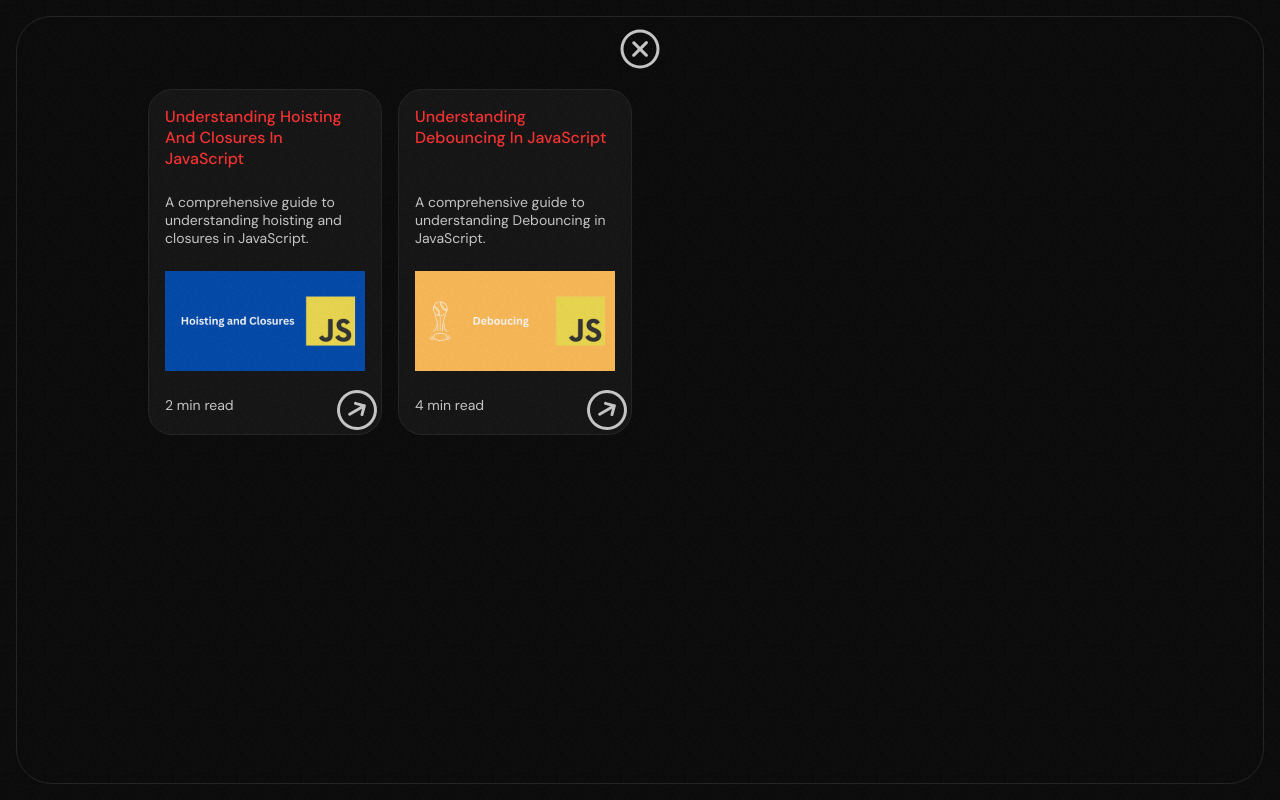
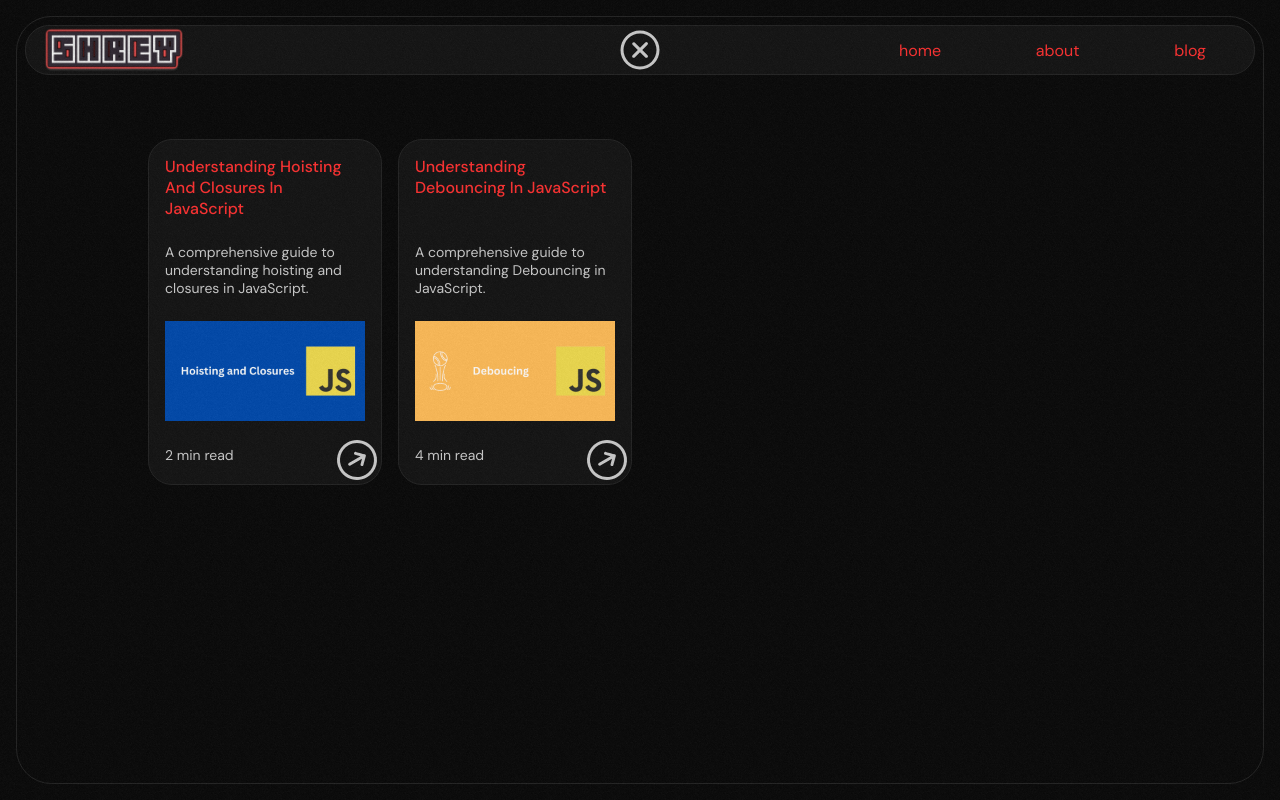
Before and after one commit to shreykr2802/bento-box-crispy, a SvelteKit app: page /blog in a window 1280 px wide. Built offline with nearby package versions, Linux system fonts and the light colour scheme.

Commit message:
blog changes

```diff
--- a/src/component/atoms/Carousel.svelte
+++ b/src/component/atoms/Carousel.svelte
@@ -2,7 +2,7 @@
 	import { onDestroy, onMount } from 'svelte';
 
 	export let slidesToDisplay;
-	export let showButtons = true;
+	export let showButtons = false;
 	let activeIndex = 0;
 	let carouselInner;
 	let carouselIndicators;
--- /dev/null
+++ b/src/component/atoms/Header.svelte
@@ -0,0 +1,70 @@
+<script>
+	import logo from '$lib/images/shrey-logo.png';
+	import CrossHomeButton from './CrossHomeButton.svelte';
+    export let goBackTo;
+</script>
+
+<header class="header">
+	<a class="logo" href="/">
+		<img src={logo} alt="logo" />
+    </a>
+	<div class="back">
+        <CrossHomeButton goBackTo={goBackTo}/>
+    </div>
+	<nav class="links">
+        <ul>
+            <li><a href="/">home</a></li>
+            <li><a href="/about">about</a></li>
+            <li><a href="/blog">blog</a></li>
+        </ul>
+    </nav>
+</header>
+
+<style lang="scss">
+	.header {
+		display: flex;
+		border: var(--box-border);
+		border-radius: var(--inner-box-border-radius);
+		background-color: var(--color-box-background);
+		height: 3rem;
+        align-items: center;
+        justify-content: space-between;
+        position: sticky;
+
+        .logo {
+            margin-left: 1rem;
+            display: flex;
+            align-items: center;
+            justify-content: center;
+            img {
+                height: 3rem;
+            }
+        }
+        .back {
+            margin-top: -3rem;
+        }
+        .links {
+            display: flex;
+            width: 25%;
+            margin-right: 3rem;
+            ul {
+                display: flex;
+                align-items: center;
+                justify-content: space-between;
+                width: 100%;
+                padding: 0;
+                li {
+                    list-style: none;
+                    a {
+                        text-decoration: none;
+                        color: var(--color-red-neon);
+
+                        &:hover {
+                            font-weight: 500;
+                        }
+                    }
+                }
+            }
+        }
+	}
+</style>
--- a/src/component/molecule/About/AboutContent.svelte
+++ b/src/component/molecule/About/AboutContent.svelte
@@ -1,11 +1,11 @@
 <script>
 	import Carousel from '../../atoms/Carousel.svelte';
-	import CrossHomeButton from '../../atoms/CrossHomeButton.svelte';
 	import Divider from '../../atoms/Divider.svelte';
 	import HomeStackUse from '../Home/HomeStackUse.svelte';
 	import Outside1 from '../../../lib/images/Outside1.webp';
 	import Outside2 from '../../../lib/images/Outside2.webp';
 	import Outside3 from '../../../lib/images/Outside3.webp';
+	import Header from '../../atoms/Header.svelte';
 
 	const slidesToDisplay = [
 		{
@@ -45,7 +45,7 @@
 </script>
 
 <div class="about-content">
-	<CrossHomeButton />
+	<Header />
 	<div class="container">
 		<div class="column">
 			<div class="col-group">
--- a/src/component/molecule/Blog/BlogContent.svelte
+++ b/src/component/molecule/Blog/BlogContent.svelte
@@ -1,11 +1,12 @@
 <script>
 	import BlogPostInfoBox from '../../atoms/BlogPostInfoBox.svelte';
 	import CrossHomeButton from '../../atoms/CrossHomeButton.svelte';
+	import Header from '../../atoms/Header.svelte';
 	export let data;
 </script>
 
 <div class="blog-content">
-	<CrossHomeButton />
+	<Header />
 	<div class="container">
 		{#each data.posts as post}
 			<BlogPostInfoBox {post} />
--- a/src/component/molecule/Blog/BlogsMain.svelte
+++ b/src/component/molecule/Blog/BlogsMain.svelte
@@ -1,5 +1,6 @@
 <script>
 	import Background from '../../atoms/Background.svelte';
+	import Header from '../../atoms/Header.svelte';
 	import BlogContent from './BlogContent.svelte';
 	export let data;
 </script>
--- a/src/component/molecule/BlogPost/BlogPostContent.svelte
+++ b/src/component/molecule/BlogPost/BlogPostContent.svelte
@@ -1,13 +1,12 @@
 <script>
 	import { onMount } from 'svelte';
-	import CrossHomeButton from '../../atoms/CrossHomeButton.svelte';
 	import Divider from '../../atoms/Divider.svelte';
 	import NotificationBubble from '../../atoms/NotificationBubble.svelte';
-	import HomeSocials from '../Home/HomeSocials.svelte';
 	export let data;
 
 	import Prism from 'prismjs';
 	import 'prismjs/themes/prism.css';
+	import Header from '../../atoms/Header.svelte';
 
 	onMount(() => {
 		Prism.highlightAll();
@@ -15,7 +14,7 @@
 </script>
 
 <div class="blog-content">
-	<CrossHomeButton goBackTo="/blog" />
+	<Header goBackTo="/blog" />
 	<section class="container">
 		<div class="header">
 			<div class="blog-data-box title-details">
```
Also changed, not shown: src/lib/images/shrey-logo.png (added).
